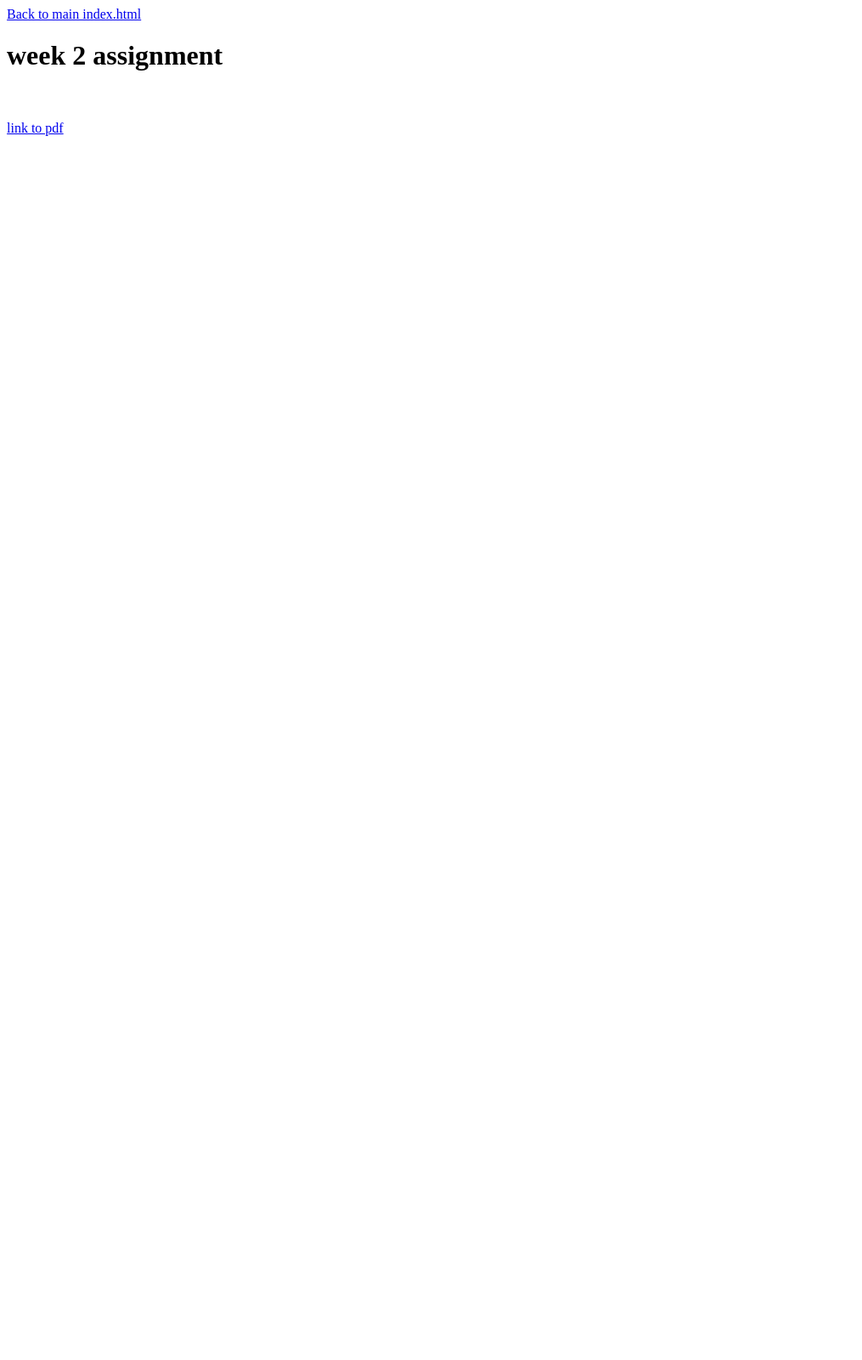
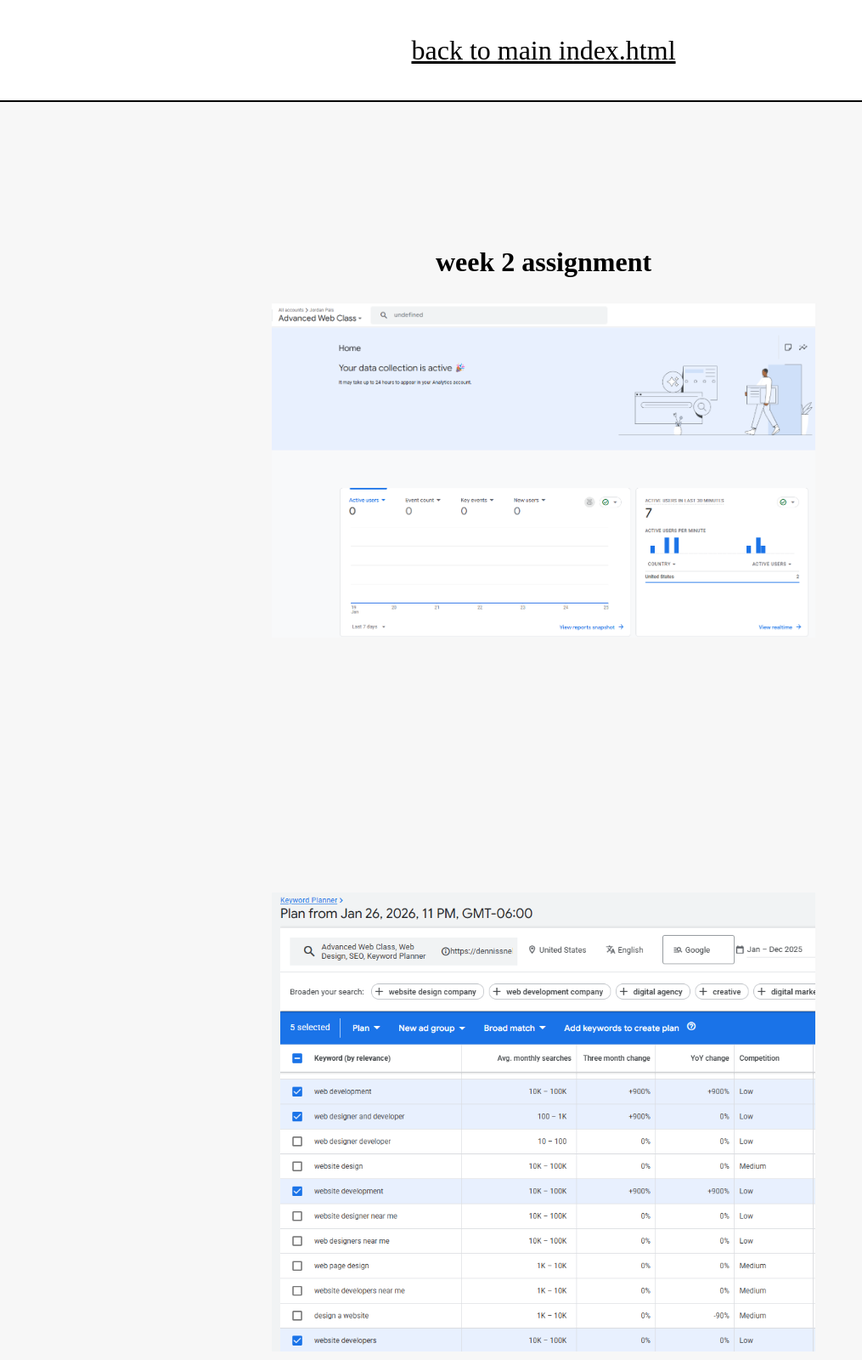
Before and after one commit to Jordangerouz/AdvancedClass, a plain HTML site: page week 2/index.html in a window 1280 px wide. Shown: the top 1600 px of the page at 85% size, without its empty margins (0-1015 px from the left). Before the commit the page ends 800 px from the top, so only its background shows below. Drawn offline with Linux system fonts and the light colour scheme; the site is published under a folder, as on GitHub Pages, so addresses that start at the root find nothing.

Commit message:
changed links again, added a test link on week 1

```diff
--- a/week 2/index.html
+++ b/week 2/index.html
@@ -4,7 +4,7 @@
     <meta charset="UTF-8">
     <meta name="viewport" content="width=device-width, initial-scale=1.0">
     <title>Week 2</title>
-    <link rel="stylesheet" href="/week 2/style.css">
+    <link rel="stylesheet" href="style.css">
 </head>
 <body>
     <header>
@@ -12,13 +12,13 @@
     </header>
     <div id="pic1">
         <h1>week 2 assignment</h1>
-        <img src="/week 2/Analytics.png" alt="">
+        <img src="Analytics.png" alt="">
     </div>
     <div id="pic2">
-        <img src="/week 2/keywords selection.png" alt="">
+        <img src="keywords selection.png" alt="">
     </div>
     <div id="pdf">
-        <a href="/week 2/SEO optimizations.pdf">link to pdf</a>
+        <a href="SEO optimizations.pdf">link to pdf</a>
     </div>
 
 </body>
```
Also changed, not shown: index.html (+2 -2 lines), week1/index.html (+1 -0 lines).
